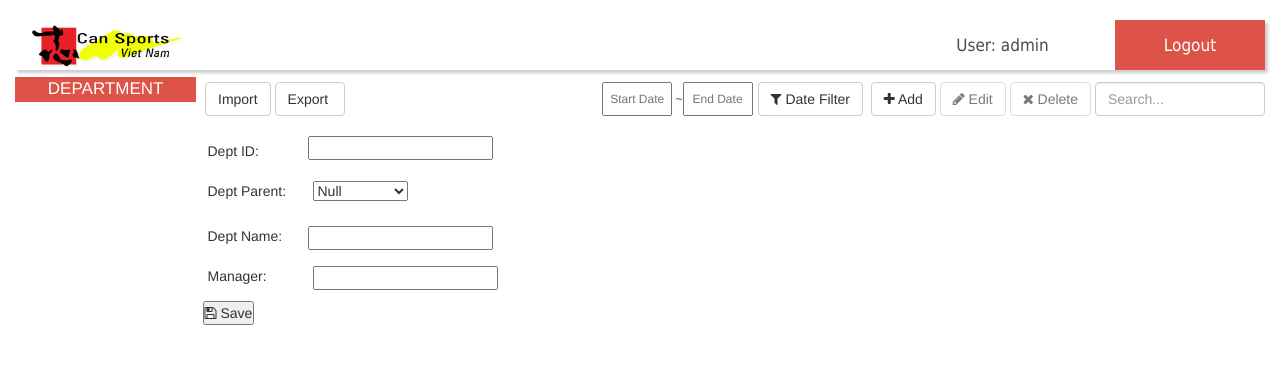
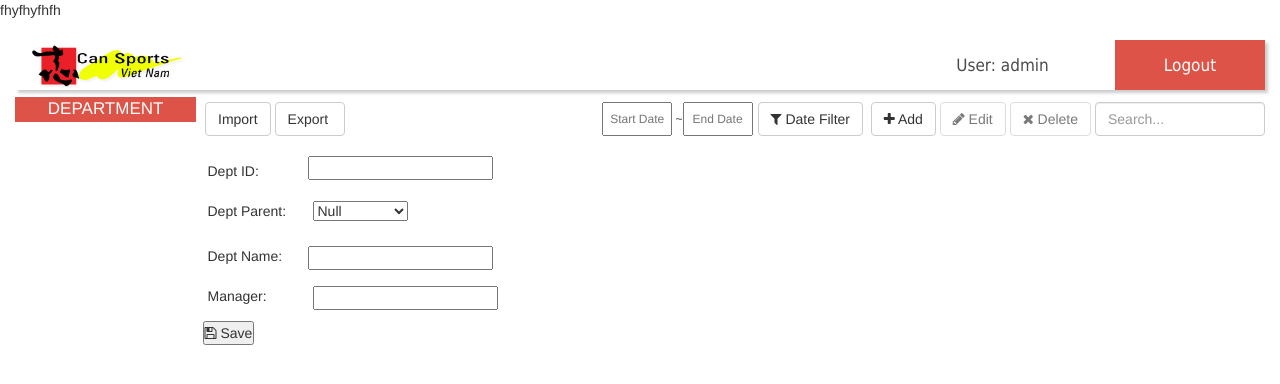
Before and after one commit to cansportsvg-it/Fixed-assets, a Django app: page /itdevice/adddept/ in a window 1280 px wide. Shown: the top 384 px of the page. Run offline with Django 3.2, Linux system fonts and the light colour scheme; a user stored in the database is signed in; data comes from the database, SQL or seed files in the repository; some libraries are stand-ins or nearby versions.

Commit message:
test
test

```diff
--- a/website/itdevice/templates/base.html
+++ b/website/itdevice/templates/base.html
@@ -1,7 +1,7 @@
 <!DOCTYPE HTML PUBLIC "-//W3C//DTD HTML 4.01//EN" "http://www.w3.org/TR/html4/strict.dtd">
 <html xmlns="http://www.w3.org/1999/html">
 {% load static %} {% load custom_filter %}
-
+fhyfhyfhfh
 <head>
     <title>Fixed Assets Quick Search Tool</title>
     <meta http-equiv="content-type" content="text/html; charset=UTF-8">
```
